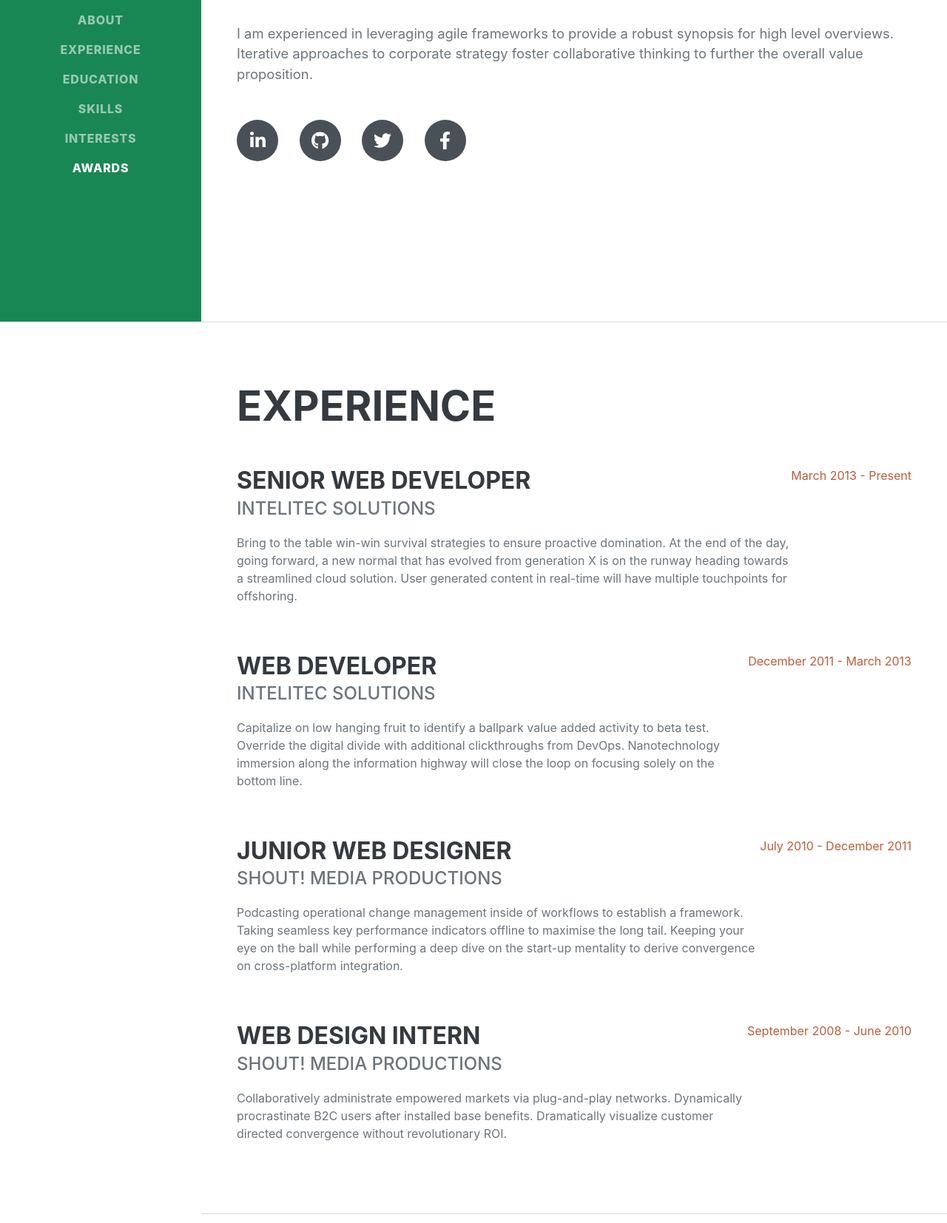
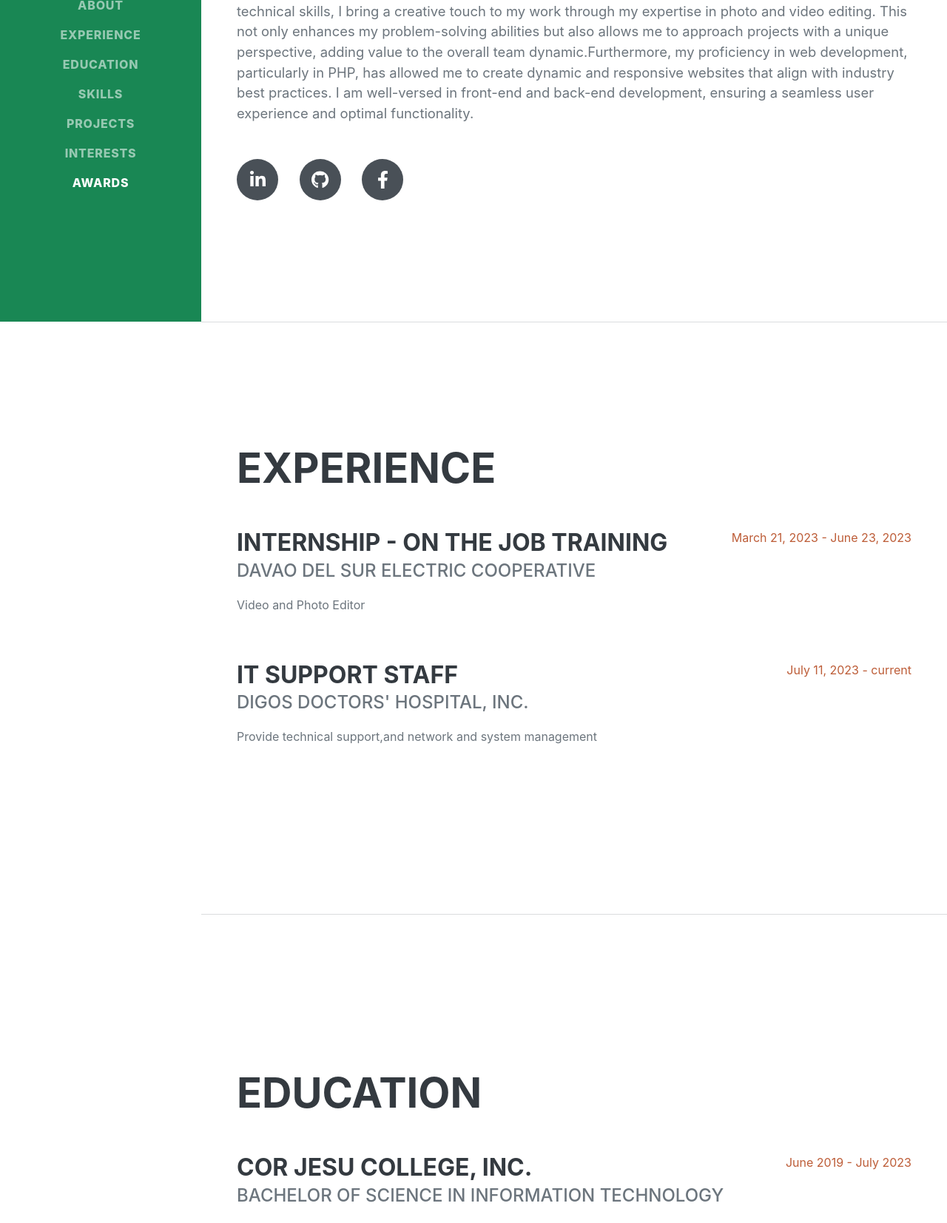
Before and after one commit to parengjames/myresume, a plain HTML site: page index.html in a window 1280 px wide. Shown: the part 365-2019 px from the top of the page at 74% size. Drawn offline with nearby package versions, Linux system fonts and the light colour scheme; a web font is replaced by a local one.

Commit message:
Personal Information
Additional Info

```diff
--- a/index.html
+++ b/index.html
@@ -1,5 +1,6 @@
 <!DOCTYPE html>
 <html lang="en">
+
 <head>
     <meta charset="utf-8" />
     <meta name="viewport" content="width=device-width, initial-scale=1, shrink-to-fit=no" />
@@ -10,25 +11,31 @@
     <!-- Font Awesome icons (free version)-->
     <script src="https://use.fontawesome.com/releases/v6.1.0/js/all.js" crossorigin="anonymous"></script>
     <!-- Google fonts-->
-        <link href="https://fonts.googleapis.com/css?family=Saira+Extra+Condensed:500,700" rel="stylesheet" type="text/css" />
+    <link href="https://fonts.googleapis.com/css?family=Saira+Extra+Condensed:500,700" rel="stylesheet"
+        type="text/css" />
     <link href="https://fonts.googleapis.com/css?family=Muli:400,400i,800,800i" rel="stylesheet" type="text/css" />
     <!-- Core theme CSS (includes Bootstrap)-->
     <link href="css/styles.css" rel="stylesheet" />
 </head>
+
 <body id="page-top">
     <!-- Navigation-->
     <nav class="navbar navbar-expand-lg navbar-dark bg-success fixed-top" id="sideNav">
         <a class="navbar-brand js-scroll-trigger" href="#page-top">
             <span class="d-block d-lg-none">James M. Tuling</span>
-                <span class="d-none d-lg-block"><img class="img-fluid img-profile rounded-circle mx-auto mb-2" src="assets/img/profilepic.jpg" alt="..." /></span>
+            <span class="d-none d-lg-block"><img class="img-fluid img-profile rounded-circle mx-auto mb-2"
+                    src="assets/img/formal.jpg" alt="..." /></span>
         </a>
-            <button class="navbar-toggler" type="button" data-bs-toggle="collapse" data-bs-target="#navbarResponsive" aria-controls="navbarResponsive" aria-expanded="false" aria-label="Toggle navigation"><span class="navbar-toggler-icon"></span></button>
+        <button class="navbar-toggler" type="button" data-bs-toggle="collapse" data-bs-target="#navbarResponsive"
+            aria-controls="navbarResponsive" aria-expanded="false" aria-label="Toggle navigation"><span
+                class="navbar-toggler-icon"></span></button>
         <div class="collapse navbar-collapse" id="navbarResponsive">
             <ul class="navbar-nav">
                 <li class="nav-item"><a class="nav-link js-scroll-trigger" href="#about">About</a></li>
                 <li class="nav-item"><a class="nav-link js-scroll-trigger" href="#experience">Experience</a></li>
                 <li class="nav-item"><a class="nav-link js-scroll-trigger" href="#education">Education</a></li>
                 <li class="nav-item"><a class="nav-link js-scroll-trigger" href="#skills">Skills</a></li>
+                <li class="nav-item"><a class="nav-link js-scroll-trigger" href="#projects">Projects</a></li>
                 <li class="nav-item"><a class="nav-link js-scroll-trigger" href="#interests">Interests</a></li>
                 <li class="nav-item"><a class="nav-link js-scroll-trigger" href="#awards">Awards</a></li>
             </ul>
@@ -43,16 +50,26 @@
                     James
                     <span class="text-success">Tuling</span>
                 </h1>
-                    <div class="subheading mb-5">
+                <div class="subheading mb-3">
                     Datoc Riverside, Brgy Zone 1, Digos City ·
                     <a class="text-success" href="mailto:jamestuling3@gmail.com">jamestuling3@gmail.com</a>
                 </div>
-                    <p class="lead mb-5">I am experienced in leveraging agile frameworks to provide a robust synopsis for high level overviews. Iterative approaches to corporate strategy foster collaborative thinking to further the overall value proposition.</p>
+                <p class="lead mb-5">In my current role as a IT Support staff, I honed my skills in providing
+                    comprehensive technical support to users, resolving issues efficiently, and ensuring a seamless
+                    computing environment.In addition to my technical skills, I bring a creative touch to my work
+                    through my expertise in photo and video editing. This not only enhances my problem-solving abilities
+                    but also allows me to approach projects with a unique perspective, adding value to the overall team
+                    dynamic.Furthermore, my proficiency in web development, particularly in PHP, has allowed me to
+                    create dynamic and responsive websites that align with industry best practices. I am well-versed in
+                    front-end and back-end development, ensuring a seamless user experience and optimal functionality.
+                </p>
                 <div class="social-icons">
-                        <a class="social-icon" href="#!"><i class="fab fa-linkedin-in"></i></a>
-                        <a class="social-icon" href="#!"><i class="fab fa-github"></i></a>
-                        <a class="social-icon" href="#!"><i class="fab fa-twitter"></i></a>
-                        <a class="social-icon" href="https://www.facebook.com/parengjames.fb"><i class="fab fa-facebook-f"></i></a>
+                    <a target="_blank" class="social-icon" href="https://www.linkedin.com/in/jamestulingph/"><i
+                            class="fab fa-linkedin-in"></i></a>
+                    <a target="_blank" class="social-icon" href="https://github.com/parengjames"><i
+                            class="fab fa-github"></i></a>
+                    <a target="_blank" class="social-icon" href="https://www.facebook.com/parengjames.fb"><i
+                            class="fab fa-facebook-f"></i></a>
                 </div>
             </div>
         </section>
@@ -63,35 +80,19 @@
                 <h2 class="mb-5">Experience</h2>
                 <div class="d-flex flex-column flex-md-row justify-content-between mb-5">
                     <div class="flex-grow-1">
-                            <h3 class="mb-0">Senior Web Developer</h3>
-                            <div class="subheading mb-3">Intelitec Solutions</div>
-                            <p>Bring to the table win-win survival strategies to ensure proactive domination. At the end of the day, going forward, a new normal that has evolved from generation X is on the runway heading towards a streamlined cloud solution. User generated content in real-time will have multiple touchpoints for offshoring.</p>
+                        <h3 class="mb-0">Internship - On the Job training</h3>
+                        <div class="subheading mb-3">Davao del Sur Electric Cooperative</div>
+                        <p>Video and Photo Editor</p>
                     </div>
-                        <div class="flex-shrink-0"><span class="text-primary">March 2013 - Present</span></div>
+                    <div class="flex-shrink-0"><span class="text-primary">March 21, 2023 - June 23, 2023</span></div>
                 </div>
                 <div class="d-flex flex-column flex-md-row justify-content-between mb-5">
                     <div class="flex-grow-1">
-                            <h3 class="mb-0">Web Developer</h3>
-                            <div class="subheading mb-3">Intelitec Solutions</div>
-                            <p>Capitalize on low hanging fruit to identify a ballpark value added activity to beta test. Override the digital divide with additional clickthroughs from DevOps. Nanotechnology immersion along the information highway will close the loop on focusing solely on the bottom line.</p>
+                        <h3 class="mb-0">IT SUPPORT STAFF</h3>
+                        <div class="subheading mb-3">Digos Doctors' Hospital, Inc.</div>
+                        <p>Provide technical support,and network and system management</p>
                     </div>
-                        <div class="flex-shrink-0"><span class="text-primary">December 2011 - March 2013</span></div>
-                    </div>
-                    <div class="d-flex flex-column flex-md-row justify-content-between mb-5">
-                        <div class="flex-grow-1">
-                            <h3 class="mb-0">Junior Web Designer</h3>
-                            <div class="subheading mb-3">Shout! Media Productions</div>
-                            <p>Podcasting operational change management inside of workflows to establish a framework. Taking seamless key performance indicators offline to maximise the long tail. Keeping your eye on the ball while performing a deep dive on the start-up mentality to derive convergence on cross-platform integration.</p>
-                        </div>
-                        <div class="flex-shrink-0"><span class="text-primary">July 2010 - December 2011</span></div>
-                    </div>
-                    <div class="d-flex flex-column flex-md-row justify-content-between">
-                        <div class="flex-grow-1">
-                            <h3 class="mb-0">Web Design Intern</h3>
-                            <div class="subheading mb-3">Shout! Media Productions</div>
-                            <p>Collaboratively administrate empowered markets via plug-and-play networks. Dynamically procrastinate B2C users after installed base benefits. Dramatically visualize customer directed convergence without revolutionary ROI.</p>
-                        </div>
-                        <div class="flex-shrink-0"><span class="text-primary">September 2008 - June 2010</span></div>
+                    <div class="flex-shrink-0"><span class="text-primary">July 11, 2023 - current</span></div>
                 </div>
             </div>
         </section>
@@ -102,12 +103,10 @@
                 <h2 class="mb-5">Education</h2>
                 <div class="d-flex flex-column flex-md-row justify-content-between mb-5">
                     <div class="flex-grow-1">
-                            <h3 class="mb-0">University of Colorado Boulder</h3>
-                            <div class="subheading mb-3">Bachelor of Science</div>
-                            <div>Computer Science - Web Development Track</div>
-                            <p>GPA: 3.23</p>
+                        <h3 class="mb-0">Cor Jesu College, Inc.</h3>
+                        <div class="subheading mb-3">Bachelor of Science in Information Technology</div>
                     </div>
-                        <div class="flex-shrink-0"><span class="text-primary">August 2006 - May 2010</span></div>
+                    <div class="flex-shrink-0"><span class="text-primary">June 2019 - July 2023</span></div>
                 </div>
                 <div class="d-flex flex-column flex-md-row justify-content-between">
                     <div class="flex-grow-1">
@@ -161,12 +160,38 @@
             </div>
         </section>
         <hr class="m-0" />
+        <!-- Projects-->
+        <section class="resume-section" id="projects">
+            <div class="resume-section-content">
+                <h2 class="mb-5">Projects</h2>
+                <div class="d-flex flex-column flex-md-row justify-content-between mb-5">
+                    <div class="flex-grow-1">
+                        <h3 class="mb-0">Cor Jesu College, Inc.</h3>
+                        <div class="subheading mb-3">Bachelor of Science in Information Technology</div>
+                    </div>
+                    <div class="flex-shrink-0"><span class="text-primary">June 2019 - July 2023</span></div>
+                </div>
+                <div class="d-flex flex-column flex-md-row justify-content-between">
+                    <div class="flex-grow-1">
+                        <h3 class="mb-0">James Buchanan High School</h3>
+                        <div class="subheading mb-3">Technology Magnet Program</div>
+                        <p>GPA: 3.56</p>
+                    </div>
+                    <div class="flex-shrink-0"><span class="text-primary">August 2002 - May 2006</span></div>
+                </div>
+            </div>
+        </section>
+        <hr class="m-0" />
         <!-- Interests-->
         <section class="resume-section" id="interests">
             <div class="resume-section-content">
                 <h2 class="mb-5">Interests</h2>
-                    <p>Apart from being a web developer, I enjoy most of my time being outdoors. In the winter, I am an avid skier and novice ice climber. During the warmer months here in Colorado, I enjoy mountain biking, free climbing, and kayaking.</p>
-                    <p class="mb-0">When forced indoors, I follow a number of sci-fi and fantasy genre movies and television shows, I am an aspiring chef, and I spend a large amount of my free time exploring the latest technology advancements in the front-end web development world.</p>
+                <p>Apart from being a web developer, I enjoy most of my time being outdoors. In the winter, I am an avid
+                    skier and novice ice climber. During the warmer months here in Colorado, I enjoy mountain biking,
+                    free climbing, and kayaking.</p>
+                <p class="mb-0">When forced indoors, I follow a number of sci-fi and fantasy genre movies and television
+                    shows, I am an aspiring chef, and I spend a large amount of my free time exploring the latest
+                    technology advancements in the front-end web development world.</p>
             </div>
         </section>
         <hr class="m-0" />
@@ -222,4 +247,5 @@
     <!-- Core theme JS-->
     <script src="js/scripts.js"></script>
 </body>
+
 </html>
```
Also changed, not shown: assets/img/formal.jpg (added). Lines whose indentation alone changed are shown as unchanged.
